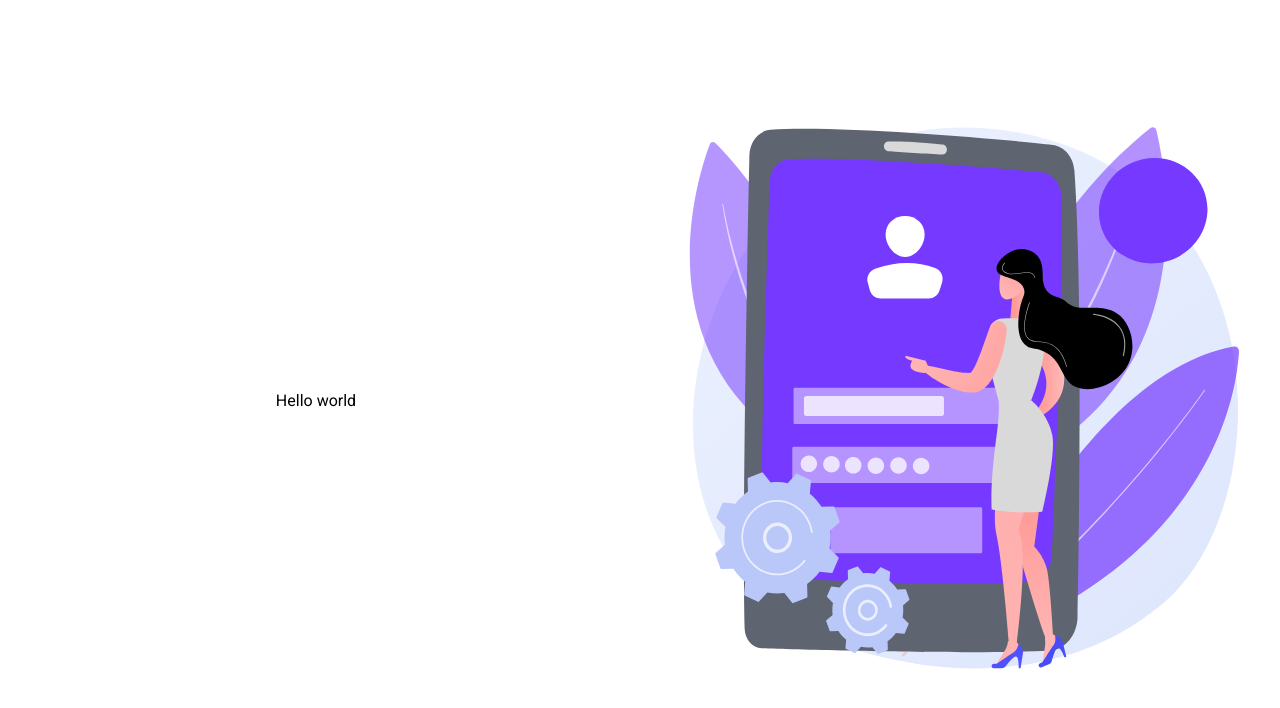
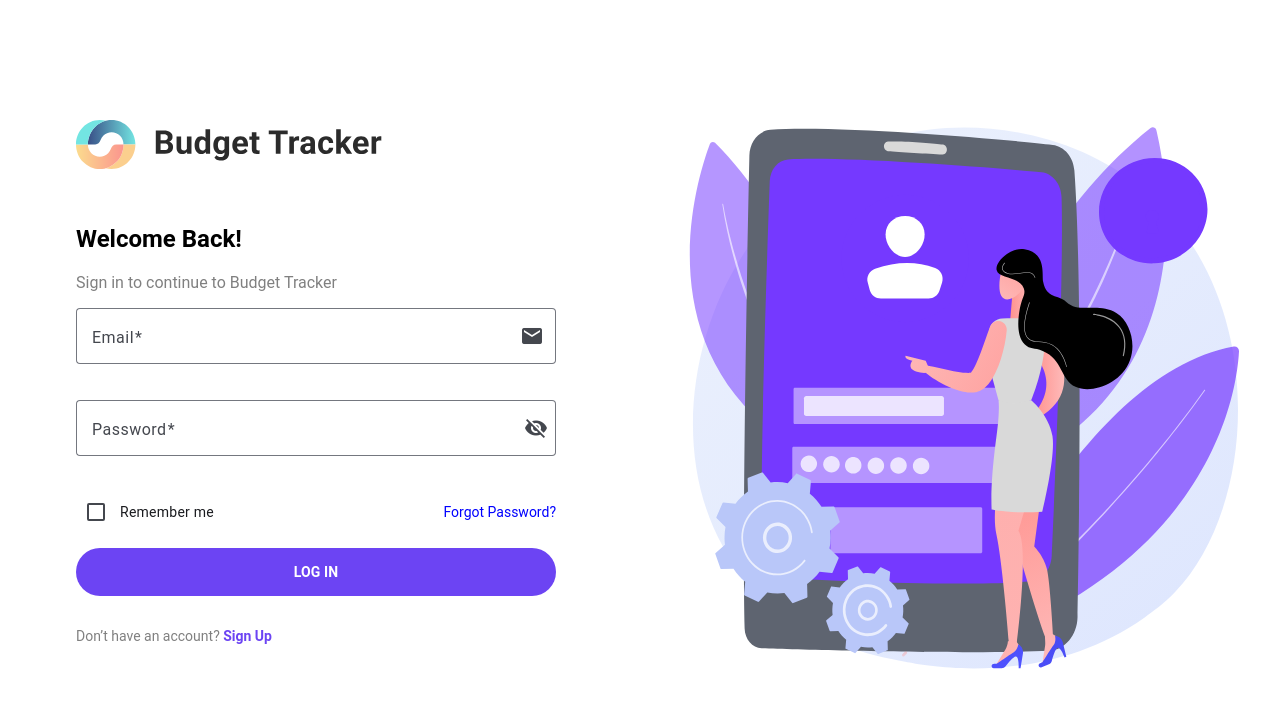
Before and after one commit to mohsin-ali-hashmi-07/budget-tracker, an Angular app: page /login in a window 1280 px wide. Shown: the top 708 px of the page. Built offline with nearby package versions, Linux system fonts and the light colour scheme.

Commit message:
added-logo-and-design-layout

```diff
--- a/src/app/components/grid-layout/grid-layout.component.html
+++ b/src/app/components/grid-layout/grid-layout.component.html
@@ -1,5 +1,6 @@
 <div class="grid-container">
     <div class="left">
+       <img [src]="logoImagePath" alt="app-logo"/>
         <ng-content select="[left]"></ng-content>
     </div>
     <div class="right">
--- a/src/app/components/grid-layout/grid-layout.component.scss
+++ b/src/app/components/grid-layout/grid-layout.component.scss
@@ -11,10 +11,14 @@
 }
 
 .left {
-    display: flex;
-    justify-content: center;
-    align-items: center;
-    padding: 20px;
+    // display: flex;
+    // justify-content: center;
+    // align-items: center;
+    place-self: center;
+    // padding: 20px;
+    width: 30rem;
+    height: 35rem;
+    // border: 1px solid black;
 }
 
 .right {
--- a/src/app/components/grid-layout/grid-layout.component.ts
+++ b/src/app/components/grid-layout/grid-layout.component.ts
@@ -8,5 +8,5 @@ import { Component } from '@angular/core';
   styleUrl: './grid-layout.component.scss'
 })
 export class GridLayoutComponent {
-
+  logoImagePath = 'assets/images/trackerLogo.svg';
 }
--- a/src/app/pages/login/login.component.html
+++ b/src/app/pages/login/login.component.html
@@ -1,6 +1,45 @@
 <app-grid-layout>
     <div left>
-        Hello world
+        <div class="login-container">
+            <h2>Welcome Back!</h2>
+            <p>Sign in to continue to Budget Tracker</p>
+
+            <form [formGroup]="loginForm" (ngSubmit)="onSubmit()">
+
+              <!-- Email Field -->
+              <mat-form-field appearance="outline" class="full-width">
+                <mat-label>Email</mat-label>
+                <input matInput formControlName="email" placeholder="test@gmail.com" type="email">
+                <mat-icon matSuffix>mail</mat-icon>
+              </mat-form-field>
+
+              <!-- Password Field -->
+              <mat-form-field appearance="outline" class="full-width">
+                <mat-label>Password</mat-label>
+                <input matInput formControlName="password" [type]="hidePassword ? 'password' : 'text'" placeholder="Enter your password">
+                <button mat-icon-button matSuffix type="button" (click)="hidePassword = !hidePassword">
+                  <mat-icon>{{ hidePassword ? 'visibility_off' : 'visibility' }}</mat-icon>
+                </button>
+              </mat-form-field>
+
+              <!-- Remember Me & Forgot Password -->
+              <div class="options">
+                <mat-checkbox formControlName="rememberMe">Remember me</mat-checkbox>
+                <a href="#" class="forgot-password">Forgot Password?</a>
+              </div>
+
+              <!-- Login Button -->
+              <button mat-flat-button color="primary" class="full-width login-btn" type="submit" [disabled]="loginForm.invalid">
+                LOG IN
+              </button>
+
+              <!-- Sign Up Link -->
+              <p class="signup-text">
+                Don’t have an account? <a href="#" class="signup-link">Sign Up</a>
+              </p>
+            </form>
+          </div>
+
     </div>
     <div right>
        <img [src]="imagePath" alt="login-image"/>
--- a/src/app/pages/login/login.component.scss
+++ b/src/app/pages/login/login.component.scss
@@ -0,0 +1,52 @@
+.login-container {
+    // max-width: 400px;
+    margin: auto;
+    padding: 2rem 0;
+    // text-align: center;
+
+    h2 {
+      font-size: 24px;
+      font-weight: 600;
+    }
+
+    p {
+      color: gray;
+      margin-bottom: 1rem;
+    }
+
+    .full-width {
+      width: 100%;
+      margin-bottom: 1rem;
+    }
+
+    .options {
+      display: flex;
+      justify-content: space-between;
+      align-items: center;
+      font-size: 14px;
+      margin-bottom: 1rem;
+
+      .forgot-password {
+        color: blue;
+        text-decoration: none;
+      }
+    }
+
+    .login-btn {
+      background: #6c44f3;
+      color: white;
+      font-weight: bold;
+      height: 48px;
+    }
+
+    .signup-text {
+      margin-top: 1rem;
+      font-size: 14px;
+
+      .signup-link {
+        color: #6c44f3;
+        text-decoration: none;
+        font-weight: bold;
+      }
+    }
+  }
--- a/src/app/pages/login/login.component.ts
+++ b/src/app/pages/login/login.component.ts
@@ -1,13 +1,40 @@
-import { Component, CUSTOM_ELEMENTS_SCHEMA } from '@angular/core';
+import { Component } from '@angular/core';
 import { GridLayoutComponent } from "../../components/grid-layout/grid-layout.component";
+import { FormBuilder, FormGroup, ReactiveFormsModule, Validators } from '@angular/forms';
+import { MatButtonModule } from '@angular/material/button';
+import { MatFormFieldModule } from '@angular/material/form-field';
+import { MatInputModule } from '@angular/material/input';
+import { MatIconModule } from '@angular/material/icon';
+import { MatCheckboxModule } from '@angular/material/checkbox';
 
 @Component({
   selector: 'app-login',
-  imports: [GridLayoutComponent],
+  imports: [GridLayoutComponent, MatButtonModule,
+    ReactiveFormsModule,
+    MatFormFieldModule,
+    MatInputModule,
+    MatIconModule,
+    MatCheckboxModule,],
   templateUrl: './login.component.html',
   styleUrl: './login.component.scss',
 
 })
 export class LoginComponent {
   imagePath = 'assets/images/loginImage.svg';
+  hidePassword = true; // Toggle password visibility
+  loginForm: FormGroup;
+
+  constructor(private fb: FormBuilder) {
+    this.loginForm = this.fb.group({
+      email: ['', [Validators.required, Validators.email]],
+      password: ['', [Validators.required, Validators.minLength(6)]],
+      rememberMe: [false]
+    });
+  }
+
+  onSubmit() {
+    if (this.loginForm.valid) {
+      console.log('Form Submitted:', this.loginForm.value);
+    }
+  }
 }
--- a/src/index.html
+++ b/src/index.html
@@ -6,7 +6,7 @@
   <base href="/">
   <meta name="viewport" content="width=device-width, initial-scale=1">
   <link rel="icon" type="image/x-icon" href="favicon.ico">
-  <link href="https://fonts.googleapis.com/css2?family=Roboto:wght@300;400;500&display=swap" rel="stylesheet">
+  <link href="https://fonts.googleapis.com/css2?family=Poppins:wght@300;400;500;600;700&display=swap" rel="stylesheet">
   <link href="https://fonts.googleapis.com/icon?family=Material+Icons" rel="stylesheet">
 </head>
 <body class="mat-typography">
```
Also changed, not shown: public/assets/images/trackerLogo.svg (added).
